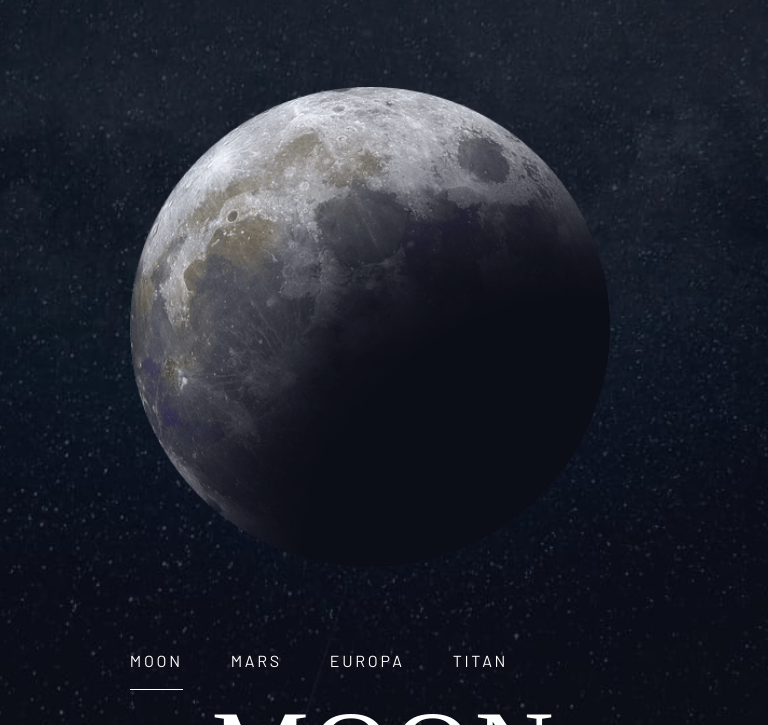
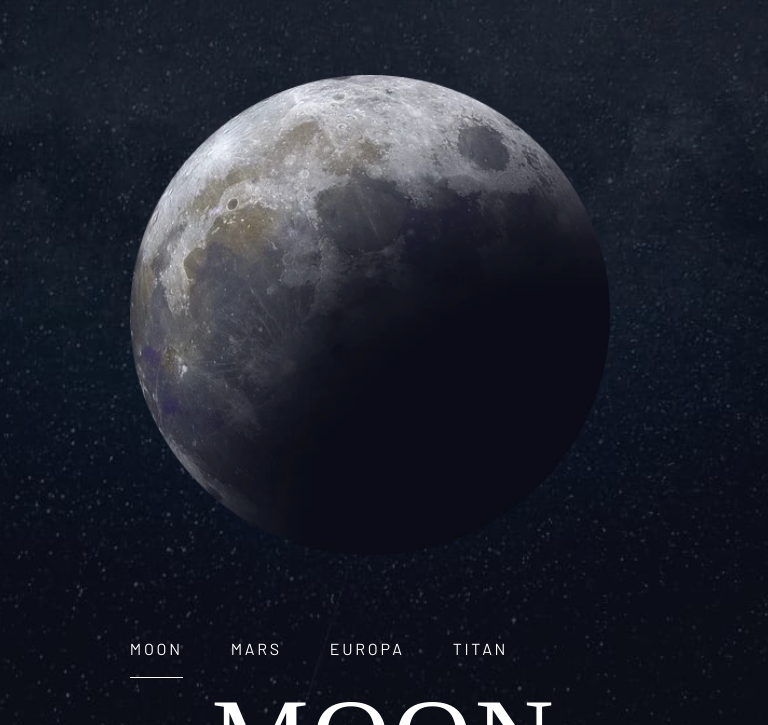
Before and after one commit to kelvinkwasi/SPACE-TRAVEL, a plain HTML site: page destination.html in a window 768 px wide. Shown: the part 159-884 px from the top of the page. Drawn offline with nearby package versions, Linux system fonts and the light colour scheme; a web font is replaced by a local one.

Commit message:
update on responsiveness

```diff
--- a/destination.html
+++ b/destination.html
@@ -49,8 +49,11 @@
 
             <div class="flex grid-container">
                 <div class="moon">
-                    <div class="img-moon"></div>
+                    <div class="img-moon" alt="the moon">
+                        <!-- <img src="./assets/destination/image-moon.webp" alt=""> -->
+                    </div>
                 </div>
+
                 <div>
                     <div class="tab-list underline-indicators flex">
                         <button aria-selected="true"  class="fs-300 uppercase txt-white bg-dark letter-spacing-2" style="background: none;">Moon</button>
@@ -58,6 +61,7 @@
                         <button aria-selected="false"  class="fs-300 uppercase txt-white bg-dark letter-spacing-2" style="background: none;">Europa</button>
                         <button aria-selected="false"  class="fs-300 uppercase txt-white bg-dark letter-spacing-2" style="background: none;">Titan</button>
                     </div>
+
                     <div>
                         <h2 class="fs-900 uppercase letter-spacing-2 txt-white ff-serif d-block">Moon</h2>
                     </div>
--- a/index.css
+++ b/index.css
@@ -30,6 +30,7 @@
         --fs-800: 5rem;
         --fs-700: 2.5rem;
         --fs-600: 1.5rem;
+        --fs-500: 1.25rem
         --fs-400: 1rem;
     }
 }
@@ -40,6 +41,16 @@
         --fs-800: 6.25rem;
         --fs-700: 3.5rem;
         --fs-600: 2rem;
+        --fs-500: 1.75rem;
+        --fs-400: 1.125rem;
+    }
+}
+@media (max-width: 48em) {
+    :root {
+        --fs-800: 6.25rem;
+        --fs-700: 3.5rem;
+        --fs-600: 2rem;
+        --fs-500: 1.25rem;
         --fs-400: 1.125rem;
     }
 }
@@ -422,6 +433,11 @@ select {
         aspect-ratio: 1; */
     }
 
+    :root {
+        --fs-400: .9rem;
+    }
+
+
 }
 
 @media (min-width: 35em) {
@@ -430,7 +446,7 @@ select {
     }
 }
 
-@media (min-width:35em) and (max-width:48em) {
+@media (min-width:35em) and (max-width:50em) {
         /* .primary-navigation {
             padding-inline:  2rem 1rem;
         } */
@@ -606,13 +622,10 @@ body {
 }
 
 .img-moon {
-    background-image: url(./assets/destination/image-moon.png);
-    background-size: contain;
+    background-image: url(./assets/destination/image-moon.webp);
+    background-size: cover;
     background-position: center center;
     background-repeat: no-repeat;
-    /* width: 100%;
-    height: 100%; */
     width: 30rem;
     height: 30rem;
-
 }
```
